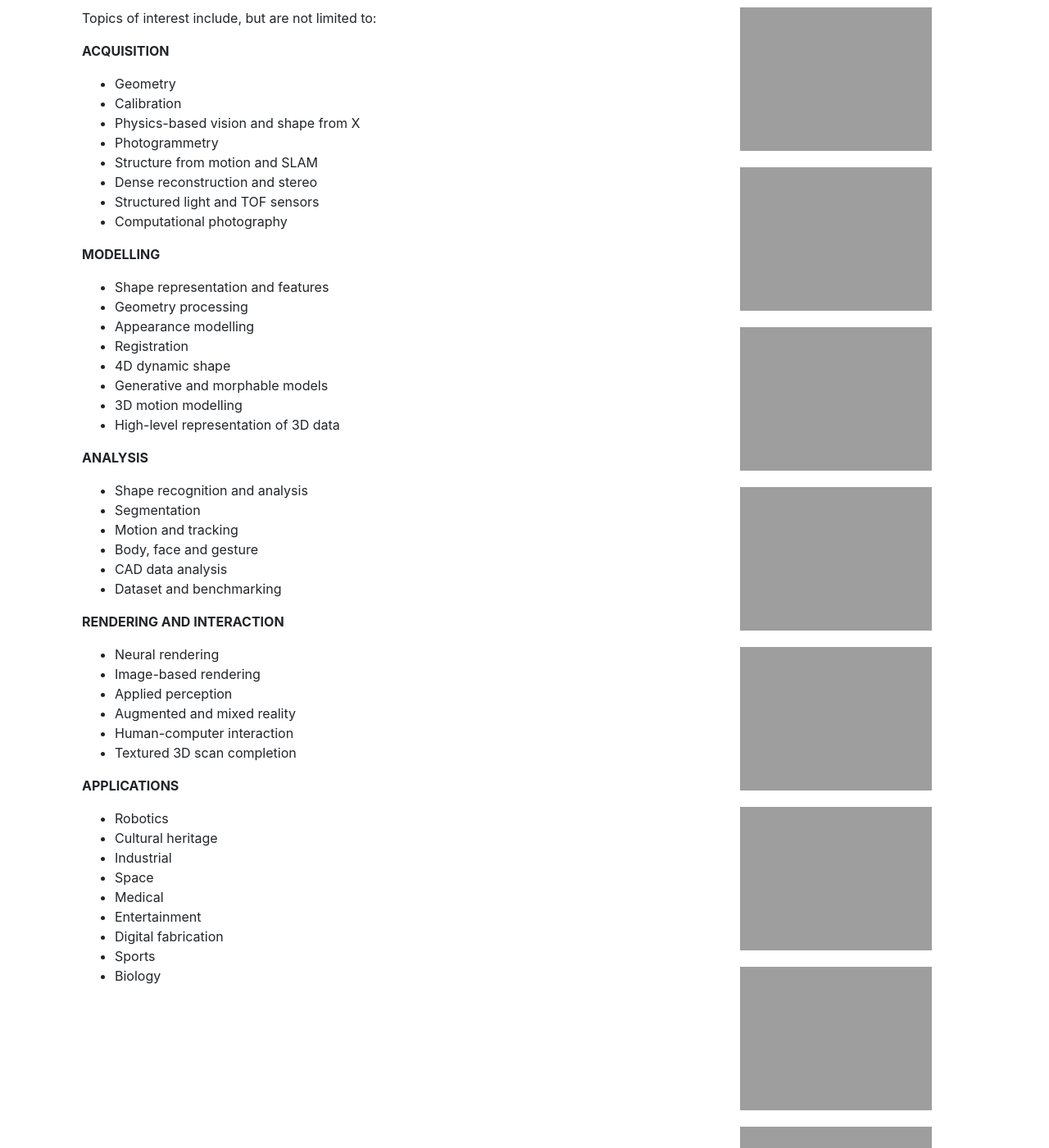
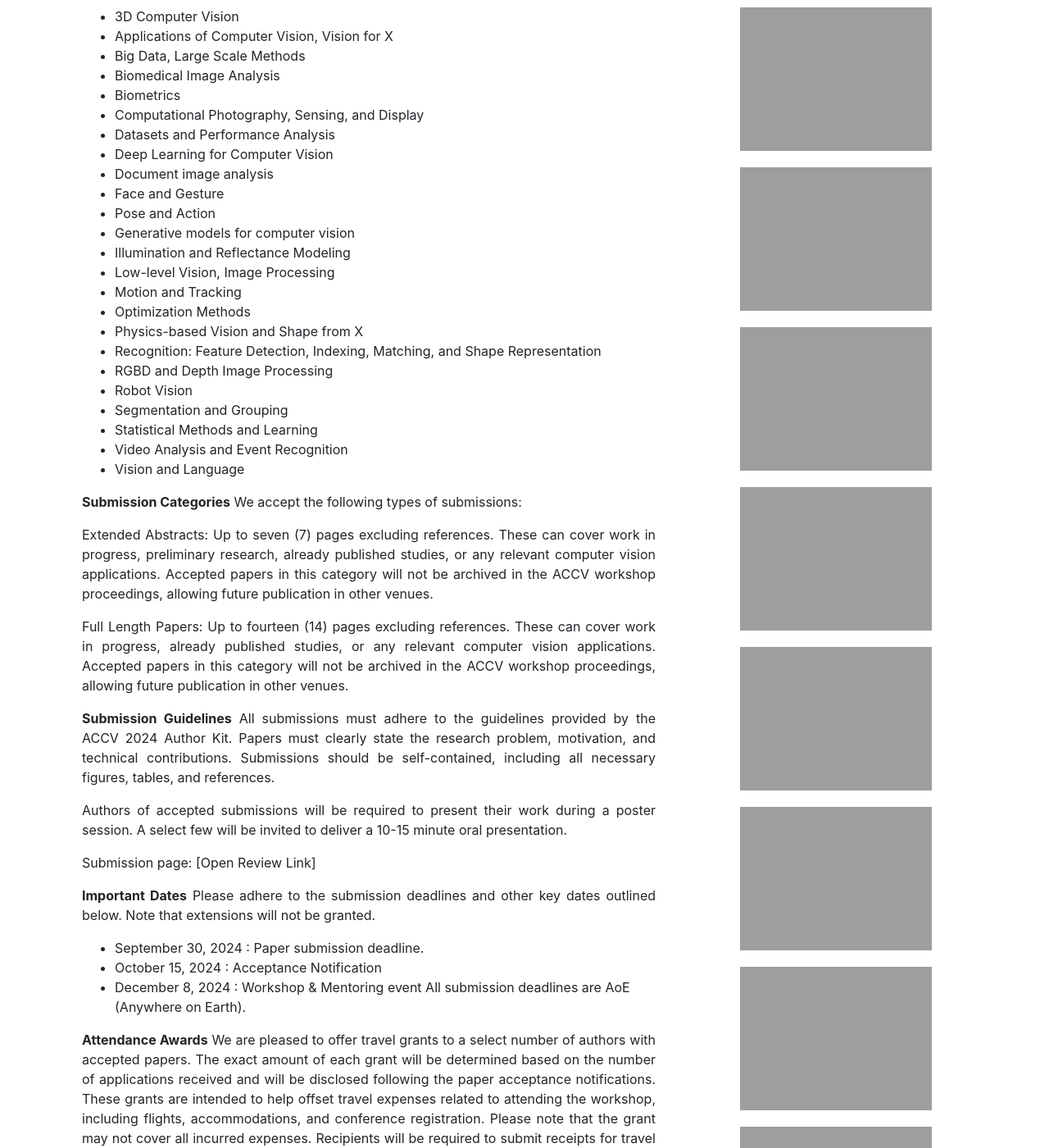
Before and after one commit to cv4dc/cv4dc.github.io, a Jekyll site: the page built from 2024/call-for-papers.md, in a window 1280 px wide and 1400 px high, scrolled down 802 px. Shown: the whole window at 82% size. Built offline with Jekyll 4.4.1, drawn with Linux system fonts in a browser that asks for light colours; nearby versions of some CDN libraries; comment, search, counter and statistics services are not loaded; some of the changed text lies outside the part shown.

Commit message:
update detail for CFP

```diff
--- a/2024/call-for-papers.md
+++ b/2024/call-for-papers.md
@@ -4,64 +4,72 @@
 year: 2024
 ---
 
-We invite submissions to the 11th International Conference on 3D Vision (3DaVos 2024), which will be held in Davos, Switzerland, on March 18-21, 2024. Since 2013, under the name CV4DC, this event provides a platform for disseminating research results covering a broad variety of topics in the area of 3D computer vision and graphics, from novel optical sensors, signal processing, geometric modeling, representations, to visualization, analysis, interaction, and a variety of applications.
+We invite students and researchers from developing countries, regardless of their current location, to submit their work to the Computer Vision for Developing Countries (CV4DC) workshop. We are interested in new ideas, ongoing research, as well as work that has been previously published or is under consideration elsewhere.
 
-
-<div style="border: 2px solid #467CFD; padding: 15px">
-<i>We intend to follow the ECCV’22 approach and only present papers on-site when at least one of the authors is on-site to present the paper.
-</i>
-</div>
+Submissions can include both innovative algorithms and practical applications. While the presenting author does not need to be the first author, we encourage highlighting contributions from researchers in developing countries, particularly the presenting author, in the abstract. Although the workshop primarily aims to showcase researchers from developing countries, participation is open to all.
 
 <br>
-CV4DC 2024 will showcase high-quality single-track oral and poster presentations and demonstration sessions. It will also feature industrial exhibitions held in conjunction with the main conference. Proposals for Workshops and Tutorials are also invited.
 
 <a href="{{site.url}}/files/2024/CV4DC2024_CFP.pdf" target="_blank">**A PDF version with the important dates can be found here.**</a>
 
-Topics of interest include, but are not limited to:
+**Topics of Interest**
+We invite submissions on a wide range of topics in computer vision and pattern recognition, including but not limited to the following areas:
 
-**ACQUISITION**
-- Geometry
-- Calibration
-- Physics-based vision and shape from X
-- Photogrammetry
-- Structure from motion and SLAM
-- Dense reconstruction and stereo
-- Structured light and TOF sensors
-- Computational photography
+- 3D Computer Vision
+- Applications of Computer Vision, Vision for X
+- Big Data, Large Scale Methods
+- Biomedical Image Analysis
+- Biometrics
+- Computational Photography, Sensing, and Display
+- Datasets and Performance Analysis
+- Deep Learning for Computer Vision
+- Document image analysis
+- Face and Gesture
+- Pose and Action
+- Generative models for computer vision
+- Illumination and Reflectance Modeling
+- Low-level Vision, Image Processing
+- Motion and Tracking
+- Optimization Methods
+- Physics-based Vision and Shape from X
+- Recognition: Feature Detection, Indexing, Matching, and Shape Representation
+- RGBD and Depth Image Processing
+- Robot Vision
+- Segmentation and Grouping
+- Statistical Methods and Learning
+- Video Analysis and Event Recognition
+- Vision and Language
 
-**MODELLING**
-- Shape representation and features
-- Geometry processing
-- Appearance modelling
-- Registration
-- 4D dynamic shape
-- Generative and morphable models
-- 3D motion modelling
-- High-level representation of 3D data
+**Submission Categories**
+We accept the following types of submissions:
 
-**ANALYSIS**
-- Shape recognition and analysis
-- Segmentation
-- Motion and tracking
-- Body, face and gesture
-- CAD data analysis
-- Dataset and benchmarking
+Extended Abstracts: Up to seven (7) pages excluding references. These can cover work in progress, preliminary research, already published studies, or any relevant computer vision applications. Accepted papers in this category will not be archived in the ACCV workshop proceedings, allowing future publication in other venues.
 
-**RENDERING AND INTERACTION**
-- Neural rendering
-- Image-based rendering
-- Applied perception
-- Augmented and mixed reality
-- Human-computer interaction
-- Textured 3D scan completion
+Full Length Papers: Up to fourteen (14) pages excluding references. These can cover work in progress, already published studies, or any relevant computer vision applications. Accepted papers in this category will not be archived in the ACCV workshop proceedings, allowing future publication in other venues.
 
-**APPLICATIONS**
-- Robotics
-- Cultural heritage
-- Industrial
-- Space
-- Medical
-- Entertainment
-- Digital fabrication
-- Sports
-- Biology
+**Submission Guidelines**
+All submissions must adhere to the guidelines provided by the ACCV 2024 Author Kit. Papers must clearly state the research problem, motivation, and technical contributions. Submissions should be self-contained, including all necessary figures, tables, and references.
+
+Authors of accepted submissions will be required to present their work during a poster session. A select few will be invited to deliver a 10-15 minute oral presentation.
+
+Submission page: [Open Review Link]
+
+**Important Dates**
+Please adhere to the submission deadlines and other key dates outlined below. Note that extensions will not be granted.
+- September 30, 2024 : Paper submission deadline.
+- October 15, 2024 : Acceptance Notification
+- December 8, 2024 : Workshop & Mentoring event
+All submission deadlines are AoE (Anywhere on Earth).
+
+**Attendance Awards**
+We are pleased to offer travel grants to a select number of authors with accepted papers. The exact amount of each grant will be determined based on the number of applications received and will be disclosed following the paper acceptance notifications. These grants are intended to help offset travel expenses related to attending the workshop, including flights, accommodations, and conference registration. Please note that the grant may not cover all incurred expenses. Recipients will be required to submit receipts for travel expenses to receive their award.
+
+Priority for travel grants will be given to authors from **developing countries**. However, we regret that we cannot guarantee grants for all accepted papers. The final grant amounts will depend on the volume of applications and will be communicated after the acceptance notifications.
+
+**Registration Instructions**
+As CV4DC is a workshop under the ACCV, registration will be managed through the ACCV website. Please ensure that your ACCV registration includes the workshop sessions. Detailed information and instructions for registration can be found here: https://accv2024.org/registration/
+
+**Presentation Instructions**
+Details on presentation guidelines and formats will be provided soon. Stay tuned for updates!
+
+**Contact:** cv4dc@googlegroups.com
--- a/_config.yml
+++ b/_config.yml
@@ -1,7 +1,7 @@
 title: "CV4DC"
 tagline: "Computer Vision for Developing Countries (CV4DC) Workshop"
 
-url: https://cv4dc.github.io/
+url: https://cv4dc.github.io
 # url: "localhost:1200"
 baseurl: ""
 
--- a/_data/cv4dc.yml
+++ b/_data/cv4dc.yml
@@ -6,12 +6,12 @@
   title: "<b>Computer Vision for Developing Countries (CV4DC) Workshop</b>"
   date: "08 December 2024"
   location: "Hanoi, Vietnam"
-  conf-acro: cv4dc24
+  conf-acro: CV4DC24
   favicon: "img/2024/cv4dc_icon.png"
   header-image: "img/2024/cv4dc2024_banner.png"
   # header-image-credit: Keete 37, CC BY-SA 4.0 <https://creativecommons.org/licenses/by-sa/4.0>, via Wikimedia Commons
   # header-image-creditlink: https://commons.wikimedia.org/wiki/File:Praha_skyline.png
-  background: FF9900
+  background: FFFFFF
 
   program:
    - name: Tutorials
```
Also changed, not shown: 2024/camera-ready-instructions.md (+1 -1 lines), 2024/code-of-conduct.md (+1 -1 lines), _data/navigation.yml (+4 -7 lines).
